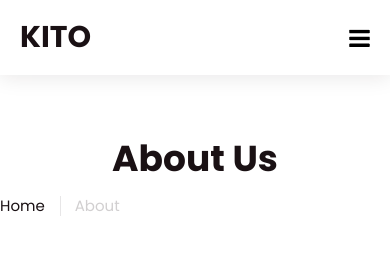
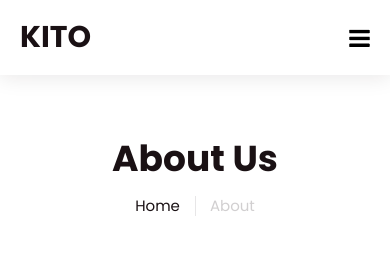
Before and after one commit to longnnt/beae_vn_test, a React (Create React App) app: page / in a window 390 px wide. Shown: the top 279 px of the page. Built offline with nearby package versions, Linux system fonts and the light colour scheme.

Commit message:
fix divider and align

```diff
--- a/src/common/index.css
+++ b/src/common/index.css
@@ -16,5 +16,6 @@
 
 @media only screen and (max-width: 428px) {
   .divider {
+    left: unset;
   }
 }
--- a/src/layouts/index.css
+++ b/src/layouts/index.css
@@ -174,6 +174,10 @@
     text-align: center;
     line-height: 4.7rem;
   }
+  .about-us__text {
+    justify-content: center;
+    position: relative;
+  }
 
   .about-banner {
     display: flex;
```
